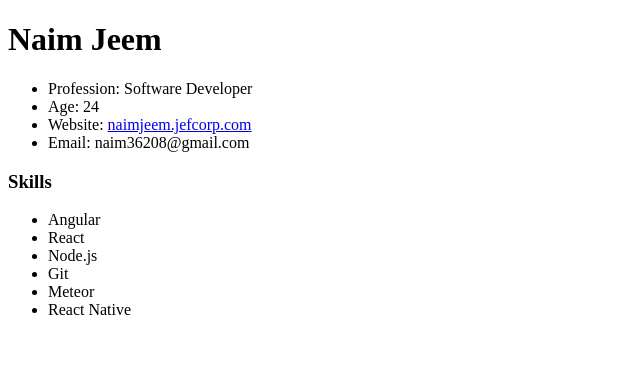
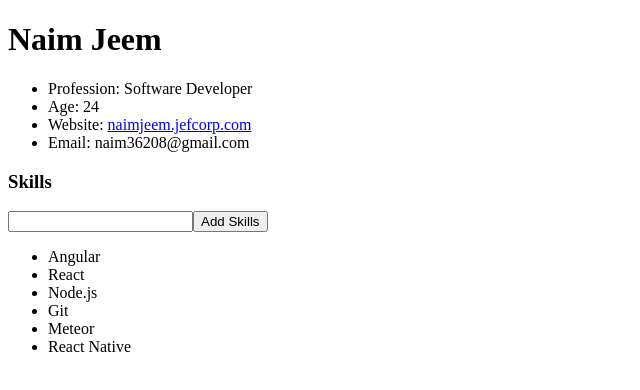
Before and after one commit to naimjeem/Angular---MyProfile, an Angular app: page / in a window 1280 px wide. Shown: the top 390 px of the page, without its empty margins (0-640 px from the left). Built offline with nearby package versions, Linux system fonts and the light colour scheme.

Commit message:
add skill feature is added

```diff
--- a/src/app/user-profile/user-profile.component.html
+++ b/src/app/user-profile/user-profile.component.html
@@ -7,6 +7,10 @@
     <li>Email: {{email}}</li>
   </ul>
   <h3>Skills</h3>
+  <form (submit)="addSkill(skill.value)">
+    <input type="text" #skill>
+    <button (click)="onClick()">Add Skills</button>
+  </form>
   <ul>
     <li *ngFor="let skill of skills">{{skill}}</li>
   </ul>
--- a/src/app/user-profile/user-profile.component.ts
+++ b/src/app/user-profile/user-profile.component.ts
@@ -30,4 +30,14 @@ export class UserProfileComponent implements OnInit {
     this.skills = ['Angular', 'React', 'Node.js', 'Git', 'Meteor', 'React Native'];
   }
 
+  onclick() {
+    console.log('');
+  }
+
+  addSkill(skill) {
+    this.skills.unshift(skill);
+    console.log('new skill' + skill + ' is added');
+    return false;
+  }
+
 }
```
